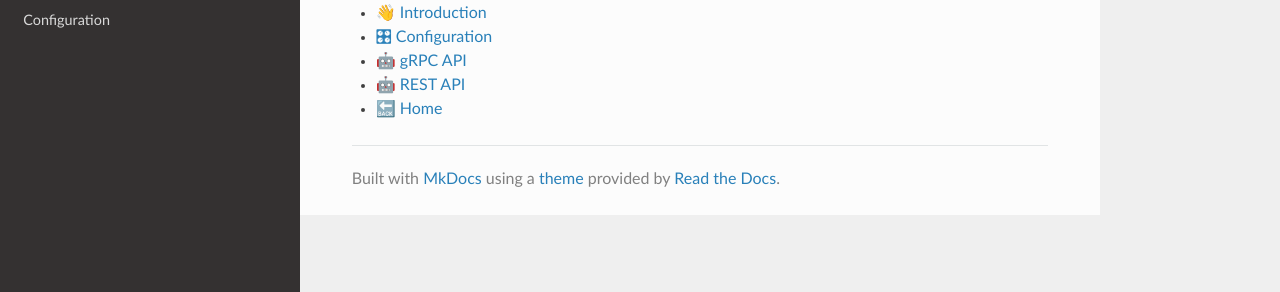
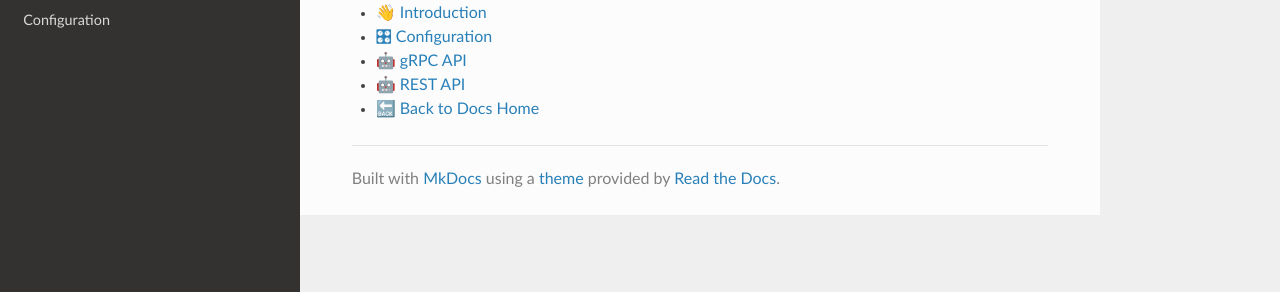
Before and after one commit to BoltzExchange/boltz-client, an MkDocs documentation site: the page built from docs/SUMMARY.md, in a window 1280 px wide. Shown: the part 159-451 px from the top of the page. Built offline with MkDocs 1.6.1, drawn with Linux system fonts in a browser that asks for light colours; nearby versions of some CDN libraries.

Commit message:
GITBOOK-16: change request with no subject merged in GitBook

```diff
--- a/docs/SUMMARY.md
+++ b/docs/SUMMARY.md
@@ -4,4 +4,4 @@
 * [🎛 Configuration](configuration.md)
 * [🤖 gRPC API](grpc.md)
 * [🤖 REST API](https://github.com/BoltzExchange/boltz-lnd/blob/master/boltzrpc/rest-annotations.yaml)
-* [🔙 Home](http://127.0.0.1:5000/o/SPM8mTvJyc7OIzGL3HD7/s/XUXMXrD8YTzvuqvAeom7/)
+* [🔙 Back to Docs Home](http://127.0.0.1:5000/o/SPM8mTvJyc7OIzGL3HD7/s/XUXMXrD8YTzvuqvAeom7/)
```
